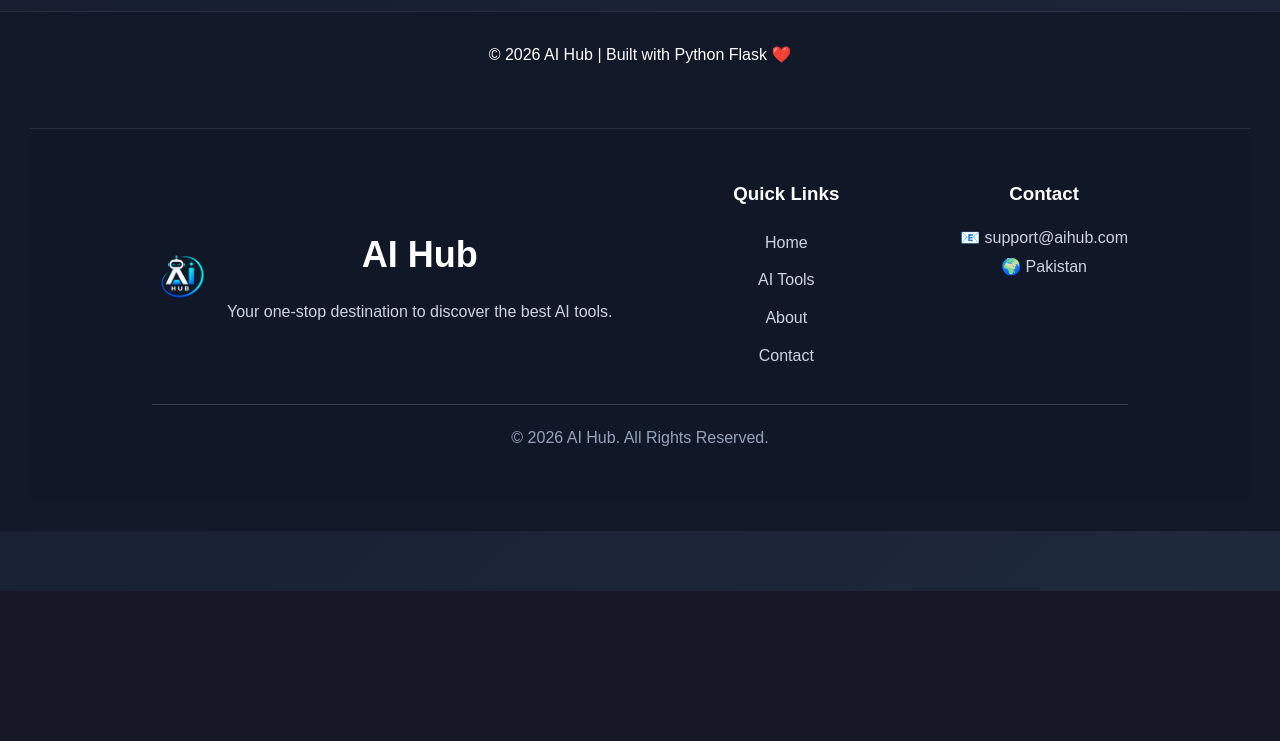
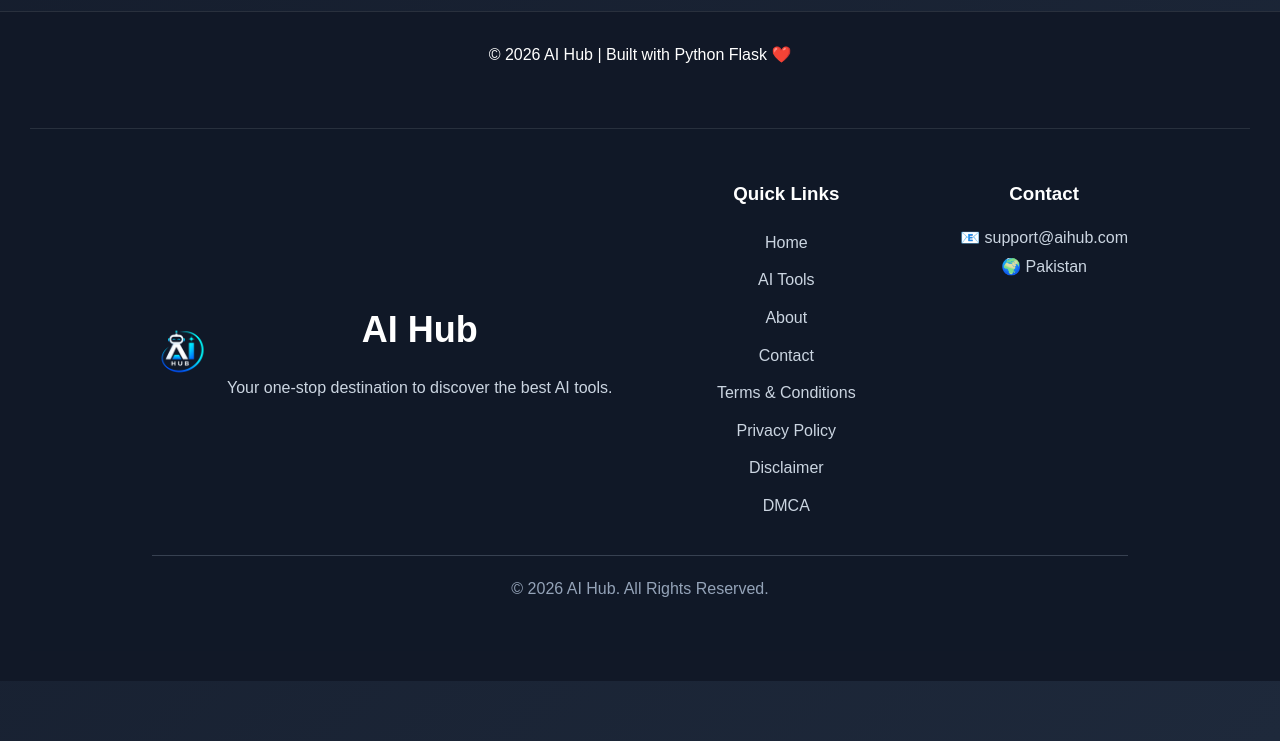
Before and after one commit to aribaamjad/python-course, a Flask app: page / in a window 1280 px wide. Shown: the part 4166-4907 px from the top of the page. Before the commit the page ends 4757 px from the top, so only its background shows below. Run offline with Flask 3, Linux system fonts and the light colour scheme.

Commit message:
Added footer legal links

```diff
--- a/app.py
+++ b/app.py
@@ -80,6 +80,9 @@ def disclaimer():
 @app.route("/dmca")
 def dmca():
     return render_template("dmca.html")
+@app.route("/privacy")
+def privacy():
+    return render_template("privacy.html")
 # =========================
 # Run App
 # =========================
--- a/templates/index.html
+++ b/templates/index.html
@@ -497,6 +497,12 @@ placeholder="🔍 Search AI Tool...">
             <a href="/tools">AI Tools</a>
             <a href="/about">About</a>
             <a href="/contact">Contact</a>
+            <a href="/terms">Terms & Conditions</a>
+            <a href="/privacy">Privacy Policy</a>
+            <a href="/disclaimer">Disclaimer</a>
+            <a href="/dmca">DMCA</a>
+
+
         </div>
 
         <div class="footer-contact">
```
Also changed, not shown: templates/privacy.html (added, +19 -0 lines).
